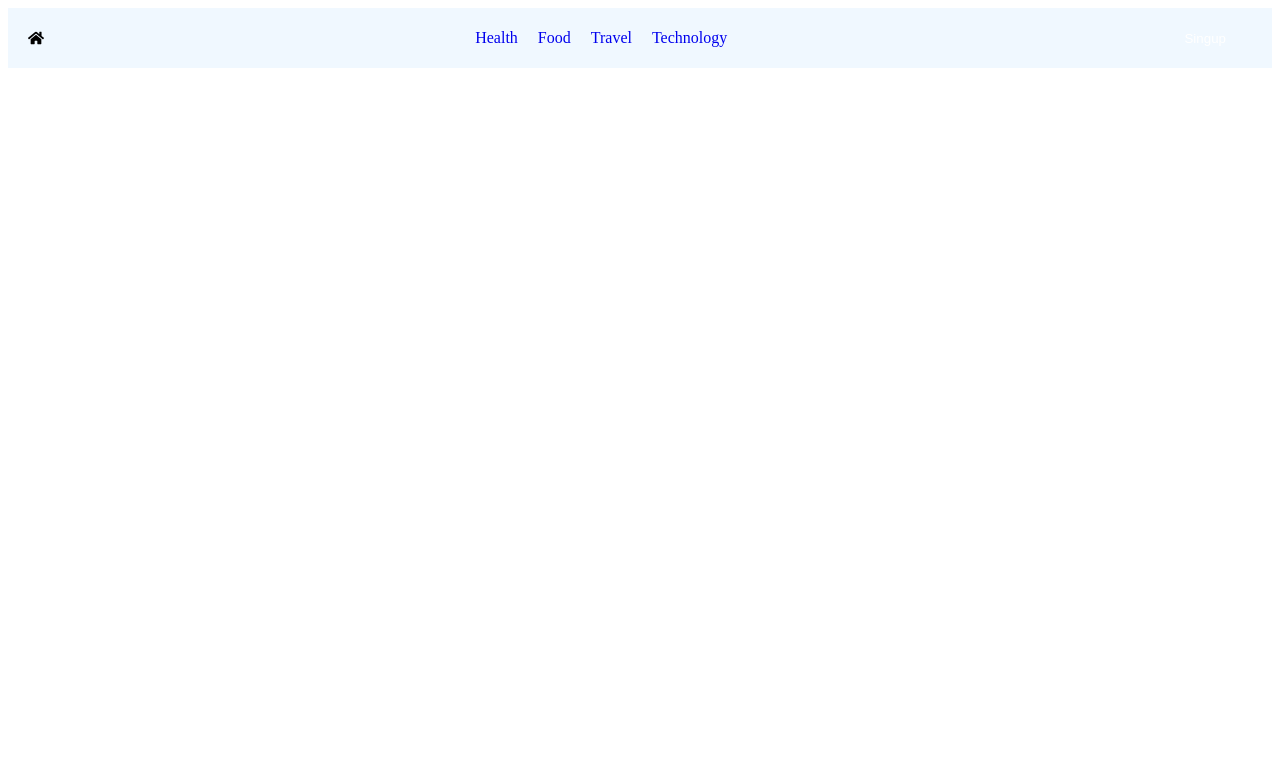
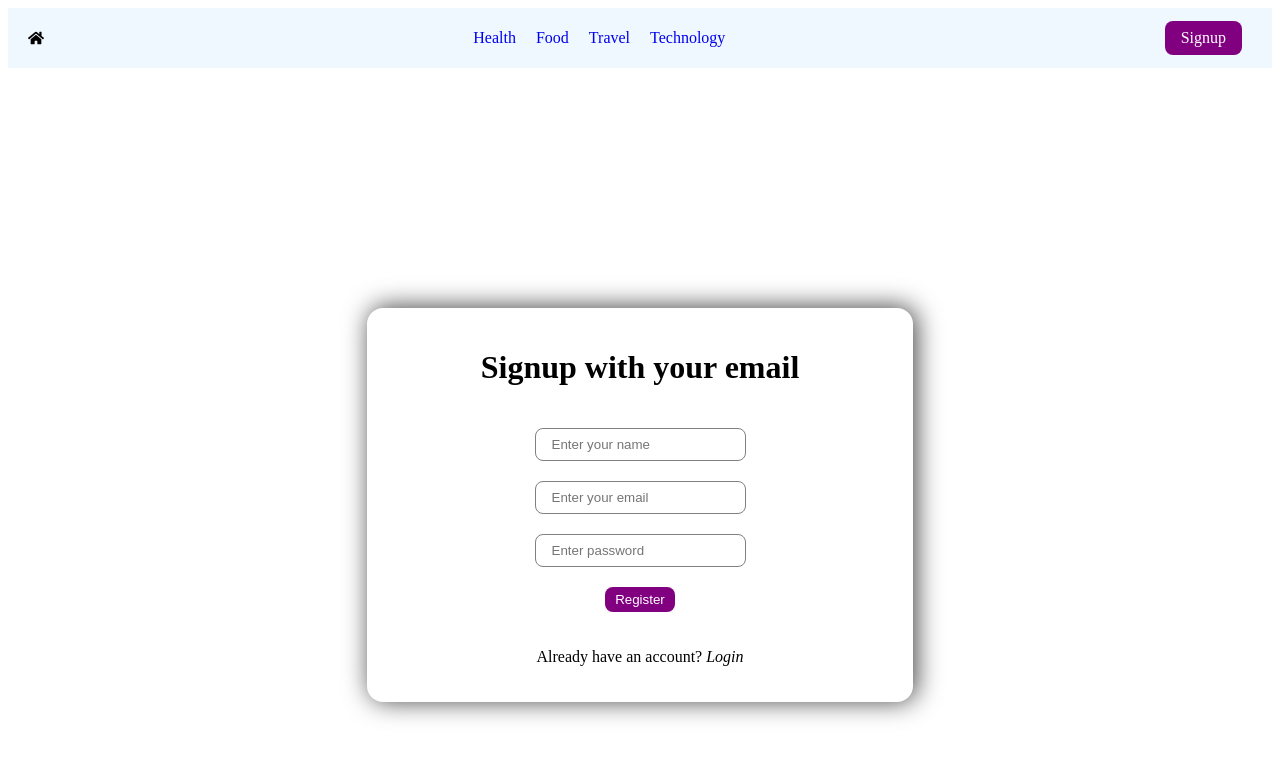
Before and after one commit to mcfrems/firebase-blog, a React (Create React App) app: page /auth in a window 1280 px wide. Shown: the top 758 px of the page. Built offline with nearby package versions, Linux system fonts and the light colour scheme; no server answers.

Commit message:
set up authentication and category article pages

```diff
--- a/package.json
+++ b/package.json
@@ -9,6 +9,7 @@
     "firebase": "^9.17.2",
     "react": "^18.2.0",
     "react-dom": "^18.2.0",
+    "react-firebase-hooks": "^5.1.1",
     "react-icons": "^4.8.0",
     "react-router-dom": "^6.9.0",
     "react-scripts": "5.0.1",
--- a/src/App.js
+++ b/src/App.js
@@ -3,6 +3,8 @@
 import './App.css';
 import Header from './components/Header/Header';
 import HomePage from './pages/HomePage/HomePage';
+import Auth from './pages/Auth/Auth';
+import CategoryArticle from './pages/CategoryArticle/CategoryArticle';
 
 function App() {
   return (
@@ -11,6 +13,8 @@
       <Header />
         <Routes>
           <Route path="/" element={<HomePage />} />
+          <Route path="/auth" element={<Auth />} />
+          <Route path="/category/:categoryName" element={<CategoryArticle />} />
         </Routes>
       </BrowserRouter>
     </div>
--- a/src/components/Header/Header.css
+++ b/src/components/Header/Header.css
@@ -19,9 +19,9 @@
 }
 
 .auth-link{
-    background-color: var(--button-bg);
+    background-color: purple;
     padding: 8px 16px;
-    border-radius: 8p;
+    border-radius: 8px;
     border: none;
     cursor: pointer;
     color: white;
--- a/src/components/Header/Header.js
+++ b/src/components/Header/Header.js
@@ -2,22 +2,42 @@
 import './Header.css';
 import { Link } from 'react-router-dom';
 import { FaHome } from "react-icons/fa";
+import { auth } from '../../config/firebaseConfig'
+import {useAuthState} from "react-firebase-hooks/auth"
+import {signOut} from "firebase/auth"
+import { useNavigate } from 'react-router-dom';
 
 
 function Header() {
 
+    let navigate = useNavigate()
+
     //create array with topics
     const categories = ["Health", "Food", "Travel", "Technology"]
 
+    //get user data
+    const [user] = useAuthState(auth);
+    console.log(user)
+
   return (
     <div className="header-container">
-        <FaHome />
+        <FaHome onClick={()=>navigate('/')}/>
         <div className="categories-container">
             {
                 categories.map(item => <Link to={`/category/${item}`} className="nav-link">{item}</Link>)
             }
         </div>
-        <button className="auth-link">Singup</button>
+        {
+          user?
+          <div>
+            <span className="username">
+              {user.displayName}
+            </span>
+            <button className="auth-link" onClick={()=>signOut(auth)}> Logout </button>
+          </div>
+          :
+          <Link to="/auth" className="auth-link">Signup</Link>
+        }
     </div>
   )
 }
--- a/src/config/firebaseConfig.js
+++ b/src/config/firebaseConfig.js
@@ -5,6 +5,9 @@
 
 import {getFirestore} from "firebase/firestore"
 //this allows you to connect to your database
+
+import {getAuth} from "firebase/auth"
+//for authentication
 
 // Your web app's Firebase configuration
 const firebaseConfig = {
@@ -21,3 +24,6 @@
 
 //set up data base and export it
 export const db = getFirestore(app)
+
+//set up auth and export it
+export const auth = getAuth(app)
--- /dev/null
+++ b/src/pages/Auth/Auth.css
@@ -0,0 +1,43 @@
+.auth-container{
+    min-height:60vh;
+}
+.auth-form{
+    background-color: var(--white);
+    width:40%;
+    min-height:30vh;
+    margin:30vh auto;
+    padding:20px;
+    border-radius:16px;
+    display: flex;
+    flex-direction: column;
+    align-items: center;
+    justify-content: space-between;
+    -webkit-box-shadow: 3px -1px 26px 0px rgba(0,0,0,0.75);
+    -moz-box-shadow: 3px -1px 26px 0px rgba(0,0,0,0.75);
+    box-shadow: 3px -1px 26px 0px rgba(0,0,0,0.75);
+}
+.form-group{
+    display: flex;
+    flex-direction: column;
+    align-items: center;
+    justify-content: space-between;
+}
+.form-group input{
+    padding:8px 16px;
+    border-radius:8px;
+    border:solid 1px grey;
+    margin-top:20px;
+}
+.auth-form button{
+    background-color: purple;
+    color: white;
+    border:none;
+    padding:5px 10px;
+    border-radius:8px;
+    cursor:pointer;
+    margin:20px 0;
+}
+.form-link{
+    cursor:pointer;
+    font-style:italic;
+}
--- /dev/null
+++ b/src/pages/Auth/Auth.js
@@ -0,0 +1,99 @@
+import React from 'react'
+import { auth } from '../../config/firebaseConfig'
+import { createUserWithEmailAndPassword, updateProfile, signInWithEmailAndPassword } from 'firebase/auth'
+import "./Auth.css"
+import { useNavigate } from 'react-router-dom'
+
+function Auth() {
+    let navigate = useNavigate();
+
+    //create state to control which form to show
+    const [existingUser, setExistingUser] = React.useState(false)
+
+    //create state for user information
+    const [email, setEmail] = React.useState("")
+    const [password, setPassword] = React.useState("")
+    const [name, setName] = React.useState("")
+
+    const handleSignup = (e) => {
+        e.preventDefault();
+        console.log('signup')
+        //call function to create user
+        createUserWithEmailAndPassword(auth, email, password)
+        .then(res => {
+            console.log(res.user)
+            //add username as display name
+            updateProfile(auth.currentUser, {
+                displayName: name
+            })
+            //navigate to homepage
+            navigate('/')
+        })
+        .catch(err => console.log(err))
+    }
+
+    const handleLogin = (e) => {
+        e.preventDefault();
+        //login
+        signInWithEmailAndPassword(auth, email, password)
+        .then(res => {
+            //navigate to homepage
+            navigate('/')
+        })
+        .catch (err => {
+            alert(err.com)
+        })
+    }
+
+  return (
+    <div className="auth-container">
+        {
+            existingUser?
+            <form className="auth-form" onSubmit={handleLogin}>
+                <h1>Login with your email</h1>
+                <div className="form-group">
+                    <input type="email"
+                            onChange={(e)=>setEmail(e.target.value)}
+                            placeholder="Enter your email"
+                            required
+                    />
+                    <input type="password"
+                            onChange={(e)=>setPassword(e.target.value)}
+                            placeholder="Enter password"
+                            required
+                    />
+                </div>
+                <button type="submit">Login</button>
+                <p>Don't have an account? <span className="form-link" onClick={()=>setExistingUser(false)}>Signup</span></p>
+            </form>
+            :
+            <form className="auth-form" onSubmit={handleSignup}>
+                <h1>Signup with your email</h1>
+                <div className="form-group">
+                    <input type="text"
+                            onChange={(e)=>setName(e.target.value)}
+                            placeholder="Enter your name"
+                            required
+                    />
+                    <input type="email"
+                            onChange={(e)=>setEmail(e.target.value)}
+                            placeholder="Enter your email"
+                            required
+                    />
+                    <input type="password"
+                            onChange={(e)=>setPassword(e.target.value)}
+                            placeholder="Enter password"
+                            required
+                    />
+
+                </div>
+                <button type="submit">Register</button>
+                <p>Already have an account? <span className="form-link" onClick={()=>setExistingUser(true)}>Login</span></p>
+            </form>
+        }
+
+    </div>
+  )
+}
+
+export default Auth
--- /dev/null
+++ b/src/pages/CategoryArticle/CategoryArticle.js
@@ -0,0 +1,56 @@
+import React from 'react'
+import "./CategoryArticle.css"
+import { useParams } from 'react-router-dom'
+import {db} from "../../config/firebaseConfig"
+//need some functions from firestore
+import {collection, getDocs, query, where} from "firebase/firestore"
+
+function CategoryArticle() {
+    //grab the parameter in the url
+    const {categoryName} = useParams();
+    //when the page loads show only articles of this category
+
+    //create state to hold articles
+    const [articles, setArticles] = React.useState([])
+
+    React.useEffect(
+        ()=>{
+            //make a reference to articles collections
+            const articleRef = collection(db, "articles")
+
+            //set up query to filter the data
+            //want data where category == categroy Name
+            const  q = query(articleRef, where("category", "==", categoryName))
+            //retrieve documents from this collection
+            getDocs(q, articleRef)
+            .then(res => {
+                const articles = res.docs.map(item => (
+                    {
+                        id: item.id,
+                        ...item.data()
+                    }
+                ))
+                console.log(articles)
+                //store in state
+                setArticles(articles)
+            })
+            .catch(err => console.log(err))
+        },[categoryName]
+    )
+
+  return (
+    <div className="category-articles">
+        {
+            articles.length === 0?
+            <p>No {categoryName} articles</p>
+            :
+            articles?.map(item => <p key={item?.id}>{item?.title}</p>)
+
+        }
+        CategoryArticle{categoryName}
+
+    </div>
+  )
+}
+
+export default CategoryArticle
```
Also changed, not shown: src/pages/CategoryArticle/CategoryArticle.css (added), 1 other file (tests, documents, lock files or other folders).
